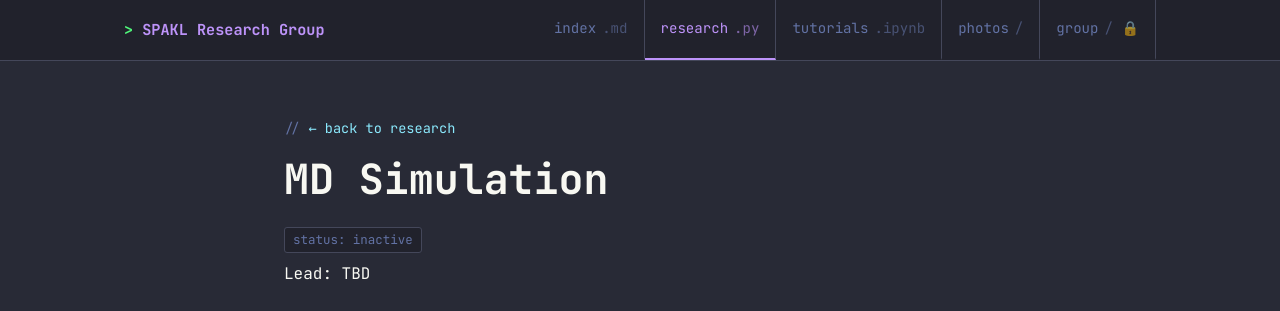
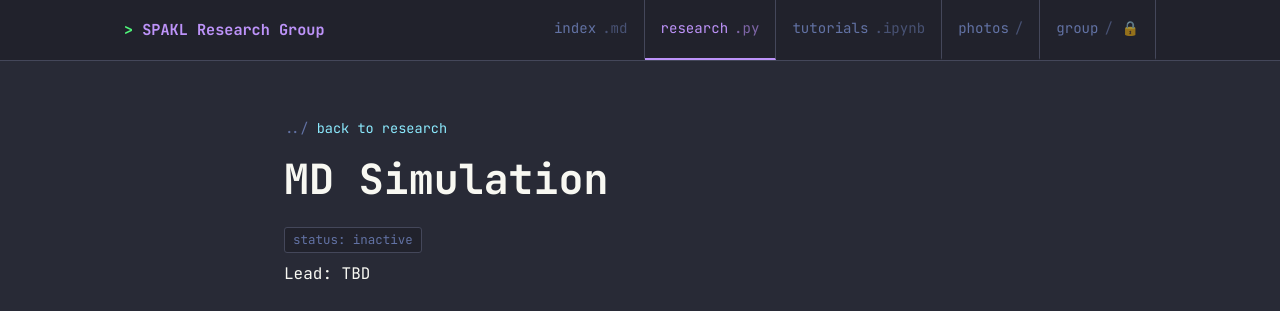
Before and after one commit to spakl/research-site, a Jekyll site: the page built from research/md-simulation.html, in a window 1280 px wide. Shown: the top 311 px of the page. Built offline with Jekyll 4.4.1, drawn with Linux system fonts in a browser that asks for light colours.

Commit message:
Style research detail back-links as ../ breadcrumb instead of // arrow

```diff
--- a/assets/css/style.css
+++ b/assets/css/style.css
@@ -521,3 +521,10 @@ p  { margin: 0 0 1em; color: var(--fg); }
   margin-top: 6px;
   padding-top: 0;
 }
+
+/* Back-link ("breadcrumb") on research detail pages */
+.crumb {
+  color: var(--muted);
+  font-size: 0.85rem;
+}
+.crumb::before { content: "../ "; }
--- a/research/md-simulation.html
+++ b/research/md-simulation.html
@@ -5,7 +5,7 @@ title: MD Simulation
 ---
 <section class="section" style="border-top:none;">
   <div class="container" style="max-width: 760px;">
-    <p class="comment"><a href="{{ '/research.html' | relative_url }}">&larr; back to research</a></p>
+    <p class="crumb"><a href="{{ '/research.html' | relative_url }}">back to research</a></p>
 
     <div class="section-head">
       <h1>MD Simulation</h1>
--- a/research/method-development.html
+++ b/research/method-development.html
@@ -5,7 +5,7 @@ title: Method Development
 ---
 <section class="section" style="border-top:none;">
   <div class="container" style="max-width: 760px;">
-    <p class="comment"><a href="{{ '/research.html' | relative_url }}">&larr; back to research</a></p>
+    <p class="crumb"><a href="{{ '/research.html' | relative_url }}">back to research</a></p>
 
     <div class="section-head">
       <h1>Method Development</h1>
--- a/research/quantum-chemistry-explorations.html
+++ b/research/quantum-chemistry-explorations.html
@@ -5,7 +5,7 @@ title: Quantum Chemistry Explorations
 ---
 <section class="section" style="border-top:none;">
   <div class="container" style="max-width: 760px;">
-    <p class="comment"><a href="{{ '/research.html' | relative_url }}">&larr; back to research</a></p>
+    <p class="crumb"><a href="{{ '/research.html' | relative_url }}">back to research</a></p>
 
     <div class="section-head">
       <h1>Quantum Chemistry Explorations</h1>
--- a/research/reaction-mechanism-searches.html
+++ b/research/reaction-mechanism-searches.html
@@ -5,7 +5,7 @@ title: Reaction Mechanism Searches
 ---
 <section class="section" style="border-top:none;">
   <div class="container" style="max-width: 760px;">
-    <p class="comment"><a href="{{ '/research.html' | relative_url }}">&larr; back to research</a></p>
+    <p class="crumb"><a href="{{ '/research.html' | relative_url }}">back to research</a></p>
 
     <div class="section-head">
       <h1>Reaction Mechanism Searches</h1>
```
